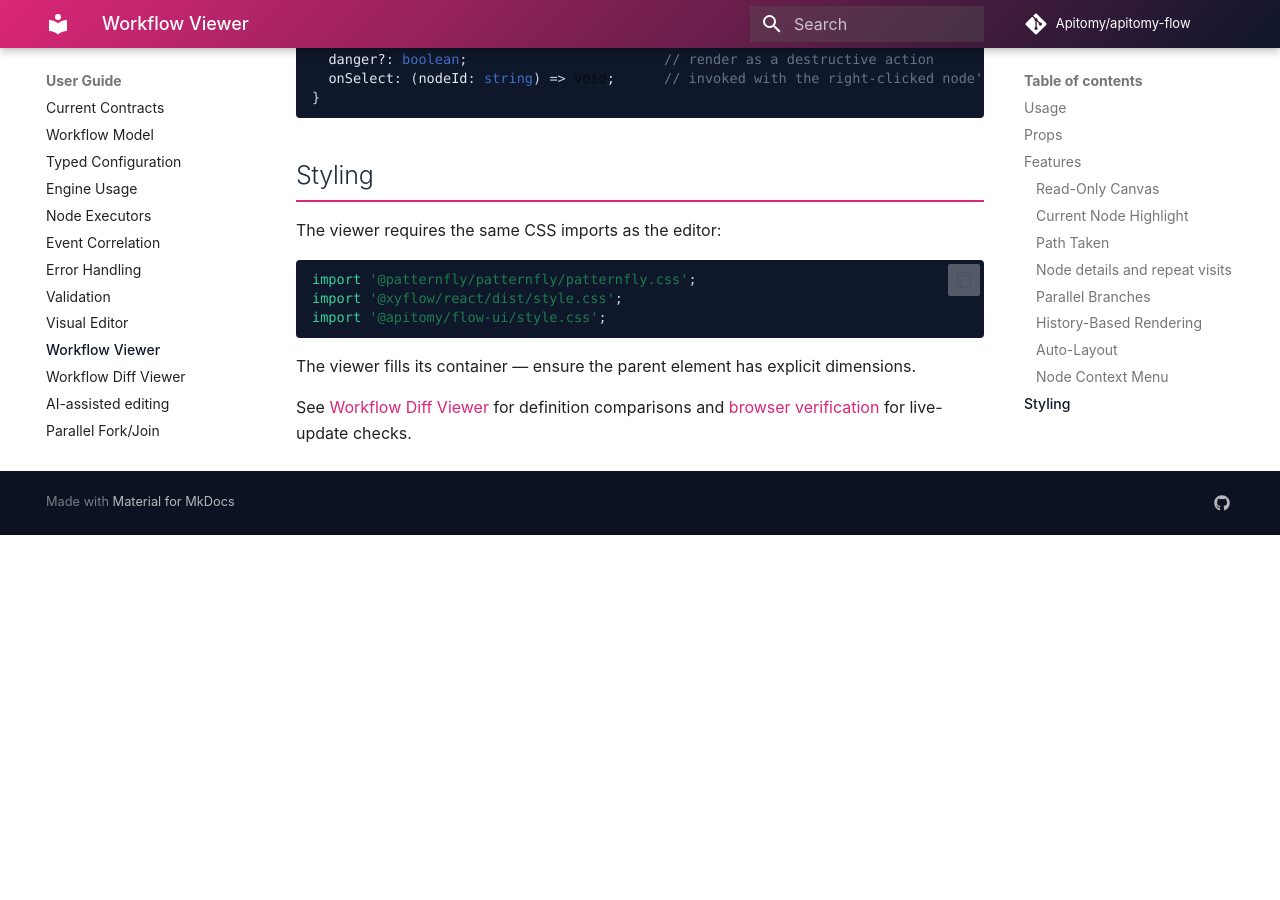
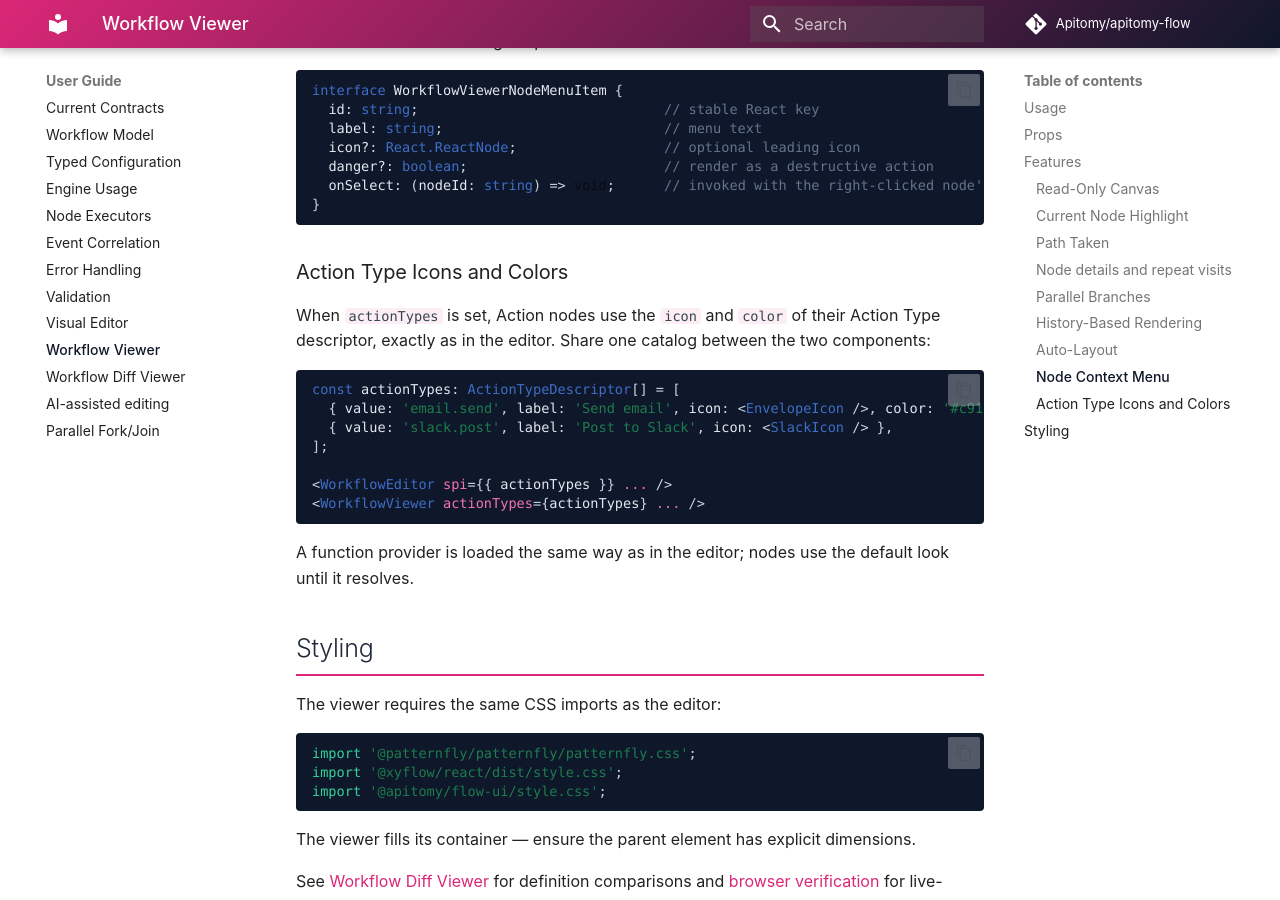
Before and after one commit to Apitomy/apitomy-flow, an MkDocs documentation site: the page built from docs/user-guide/workflow-viewer.md, in a window 1280 px wide and 900 px high, scrolled down 3946 px. Built offline with MkDocs 1.6.1 and Material for MkDocs 9.7.7, drawn with Linux system fonts in a browser that asks for light colours; comment, search, counter and statistics services are not loaded; before the commit the page ends 4481 px from its top, so only the background shows below that; some of the changed text lies outside the part shown.

Commit message:
Document action type icons and colors and show them in the dev app

````diff
--- a/docs/user-guide/workflow-viewer.md
+++ b/docs/user-guide/workflow-viewer.md
@@ -27,6 +27,7 @@ function MyWorkflowViewer() {
 | `instance` | `WorkflowInstance` | Yes | The runtime state to visualize |
 | `theme` | `FlowTheme` | No | `'light'` or `'dark'` (default: `'light'`). Controls the color scheme of the viewer and React Flow canvas |
 | `nodeContextMenuItems` | `WorkflowViewerNodeMenuItem[] \| ((nodeId: string) => WorkflowViewerNodeMenuItem[])` | No | Host-contributed actions for a node's right-click menu. See [Node Context Menu](#node-context-menu) |
+| `actionTypes` | `ActionTypeProvider` | No | Action Type catalog used for Action node icons and colors. Pass the same value as the editor's `spi.actionTypes`. See [Action Type Icons and Colors](#action-type-icons-and-colors) |
 
 ## Features
 
@@ -142,6 +143,23 @@ interface WorkflowViewerNodeMenuItem {
 }
 ```
 
+### Action Type Icons and Colors
+
+When `actionTypes` is set, Action nodes use the `icon` and `color` of their Action Type descriptor, exactly
+as in the editor. Share one catalog between the two components:
+
+```tsx
+const actionTypes: ActionTypeDescriptor[] = [
+  { value: 'email.send', label: 'Send email', icon: <EnvelopeIcon />, color: '#c9190b' },
+  { value: 'slack.post', label: 'Post to Slack', icon: <SlackIcon /> },
+];
+
+<WorkflowEditor spi={{ actionTypes }} ... />
+<WorkflowViewer actionTypes={actionTypes} ... />
+```
+
+A function provider is loaded the same way as in the editor; nodes use the default look until it resolves.
+
 ## Styling
 
 The viewer requires the same CSS imports as the editor:
````
Also changed, not shown: docs/user-guide/visual-editor.md (+10 -0 lines), 2 other files.
